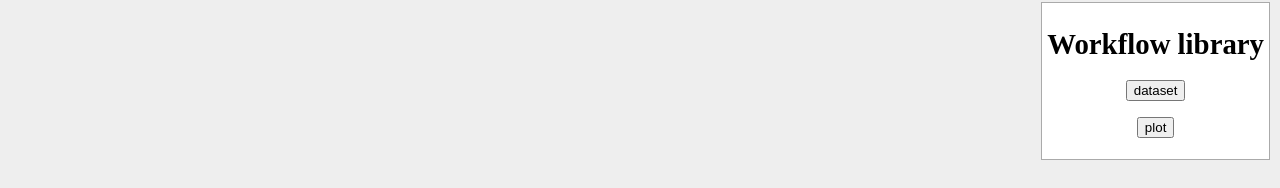
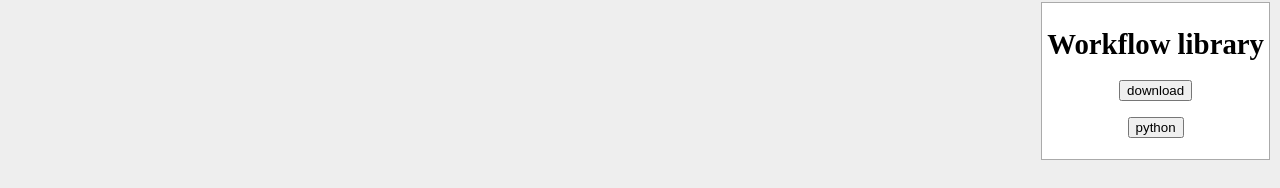
Before and after one commit to remram44/cacheflow, a Vue app in the folder ui/: page / in a window 1280 px wide. Shown: the part 319-507 px from the top of the page. Built offline with nearby package versions, Linux system fonts and the light colour scheme.

Commit message:
Update Library to hard-code current components

```diff
--- a/ui/src/components/Library.vue
+++ b/ui/src/components/Library.vue
@@ -18,16 +18,16 @@ export default {
     return {
       components: [
         {
-          name: "dataset",
-          component: {type: "dataset"},
-          inputs: ["name"],
-          outputs: ["table"],
+          name: "download",
+          component: {type: "download"},
+          inputs: ["url", "headers"],
+          outputs: ["file"],
         },
         {
-          name: "plot",
-          component: {type: "plot"},
-          inputs: ["style", "table", "x", "y"],
-          outputs: ["plot"],
+          name: "python",
+          component: {type: "script.python"},
+          inputs: ["env"],
+          outputs: ["env", "streams"],
         },
       ],
     };
```
